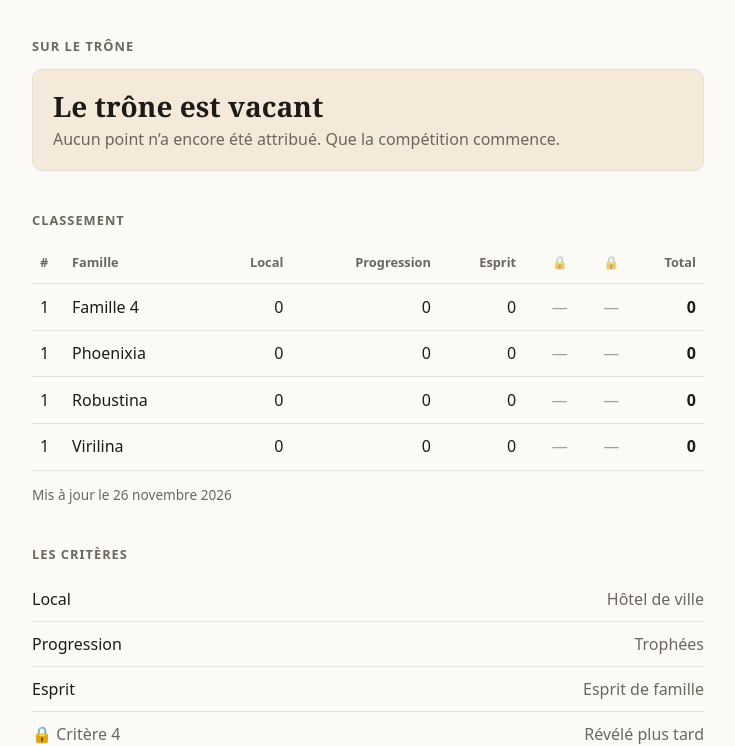
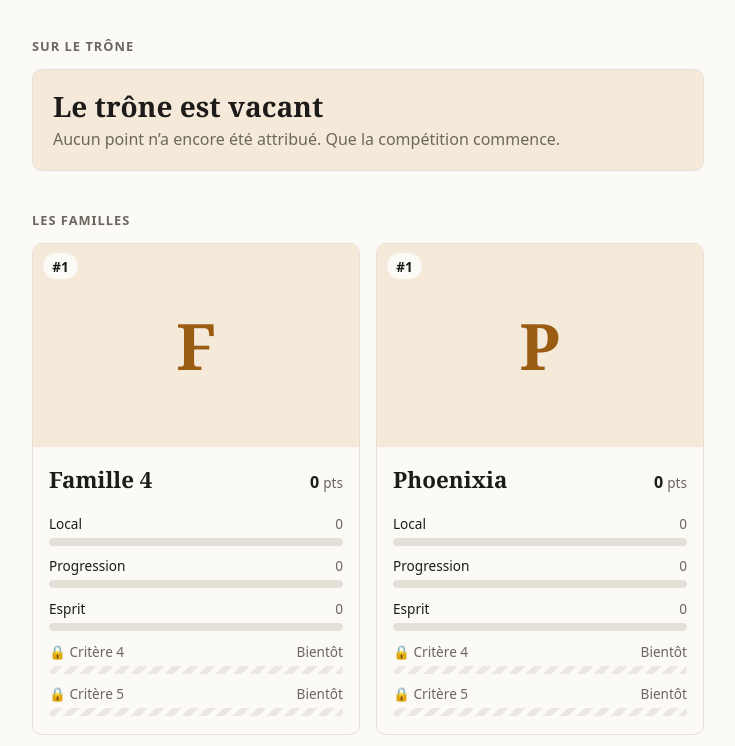
Before and after one commit to UnnamedH/phenix-site, a plain HTML site: page index.html in a window 1280 px wide. Shown: the part 222-968 px from the top of the page, without its empty margins (272-1007 px from the left). Drawn offline with Linux system fonts and the light colour scheme.

Commit message:
Show each family as a card with picture and progress bars
Replaces the leaderboard table with ranked cards: family picture (letter
placeholder until one is added), total, and one progress bar per criterion.
Locked criteria show as striped empty bars. Bars scale to an optional
per-criterion max, otherwise to the best family in that criterion.

Co-Authored-By: Claude Opus 5.5 <noreply@anthropic.com>
Claude-Session: https://claude.ai/code/session_01Y1VuTkD7pGwDjFYRg91kra

```diff
--- a/app.js
+++ b/app.js
@@ -54,7 +54,8 @@
     var patrols = rows.slice(1).map(function (r) {
       var scores = {};
       for (var id in colFor) scores[id] = toNumber(r[colFor[id]]);
-      return { name: r[0].trim(), scores: scores };
+      var known = data.patrols.filter(function (q) { return norm(q.name) === norm(r[0]); })[0];
+      return { name: r[0].trim(), image: known && known.image, scores: scores };
     }).filter(function (p) { return p.name; });
     if (patrols.length) data.patrols = patrols;
     data.updated = null;
@@ -68,6 +69,7 @@
       var sum = active.reduce(function (s, c) { return s + toNumber((p.scores || {})[c.id]); }, 0);
       return {
         name: p.name,
+        image: p.image,
         scores: p.scores || {},
         value: useAverage && active.length ? sum / active.length : sum
       };
@@ -102,35 +104,85 @@
     box.appendChild(card);
   }
 
-  function renderTable(list, data) {
-    var table = document.getElementById("board");
-    var thead = table.tHead, tbody = table.tBodies[0];
-    thead.textContent = ""; tbody.textContent = "";
+  // Bar scale per criterion: its "max" from the data file if set, otherwise the
+  // best score among the families (so the leader in that criterion fills the bar).
+  function scaleFor(c, list) {
+    if (c.max > 0) return c.max;
+    return list.reduce(function (m, p) { return Math.max(m, toNumber(p.scores[c.id])); }, 0);
+  }
 
-    var hr = el("tr");
-    hr.appendChild(el("th", { scope: "col" }, "#"));
-    hr.appendChild(el("th", { scope: "col" }, "Famille"));
-    data.criteria.forEach(function (c) {
-      var th = el("th", { scope: "col" }, c.locked ? "🔒" : c.label);
-      if (c.locked) { th.className = "locked"; th.setAttribute("aria-label", c.label + " (verrouillé)"); th.title = "Bientôt"; }
-      hr.appendChild(th);
-    });
-    hr.appendChild(el("th", { scope: "col" }, data.ranking === "average" ? "Moyenne" : "Total"));
-    thead.appendChild(hr);
+  function media(p) {
+    var box = el("div", { "class": "card-media" });
+    var mono = el("span", { "class": "monogram", "aria-hidden": "true" }, p.name.charAt(0).toUpperCase());
+    box.appendChild(mono);
+    if (p.image) {
+      var img = el("img", { src: p.image, alt: "Emblème de la famille " + p.name, width: "640", height: "400", loading: "lazy", decoding: "async" });
+      img.addEventListener("error", function () { img.remove(); });
+      box.appendChild(img);
+    }
+    return box;
+  }
+
+  function renderCards(list, data) {
+    var ol = document.getElementById("cards");
+    ol.textContent = "";
+    var scales = {};
+    data.criteria.forEach(function (c) { if (!c.locked) scales[c.id] = scaleFor(c, list); });
+    var unit = data.ranking === "average" ? "moy." : "pts";
+    var fills = [];
 
     list.forEach(function (p) {
-      var tr = el("tr", p.rank === 1 && p.value > 0 ? { "class": "leader" } : null);
-      tr.appendChild(el("td", null, String(p.rank)));
-      tr.appendChild(el("th", { scope: "row", translate: "no" }, p.name));
+      var isLeader = p.rank === 1 && p.value > 0;
+      var li = el("li", { "class": "card" + (isLeader ? " leader" : "") });
+
+      var m = media(p);
+      m.appendChild(el("span", { "class": "rank", "aria-label": "Rang " + p.rank }, (isLeader ? "👑 " : "#") + p.rank));
+      li.appendChild(m);
+
+      var body = el("div", { "class": "card-body" });
+      var head = el("div", { "class": "card-head" });
+      head.appendChild(el("h3", { "class": "card-name", translate: "no" }, p.name));
+      var total = el("p", { "class": "card-total" }, nf.format(p.value) + " ");
+      total.appendChild(el("span", null, unit));
+      head.appendChild(total);
+      body.appendChild(head);
+
+      var stats = el("ul", { "class": "stats" });
       data.criteria.forEach(function (c) {
+        var item = el("li", { "class": "stat" + (c.locked ? " locked" : "") });
+        var row = el("div", { "class": "stat-row" });
+        row.appendChild(el("span", null, c.locked ? "🔒 " + c.label : c.label));
+        var v = toNumber(p.scores[c.id]);
+        var max = scales[c.id];
+        row.appendChild(el("span", null, c.locked ? "Bientôt" : nf.format(v) + (c.max > 0 ? " / " + nf.format(c.max) : "")));
+        item.appendChild(row);
+
+        var bar = el("div", { "class": "bar" });
         if (c.locked) {
-          tr.appendChild(el("td", { "class": "locked", "aria-label": "verrouillé" }, "—"));
+          bar.setAttribute("aria-hidden", "true");
         } else {
-          tr.appendChild(el("td", null, nf.format(toNumber(p.scores[c.id]))));
+          bar.setAttribute("role", "meter");
+          bar.setAttribute("aria-label", c.label + " — " + p.name);
+          bar.setAttribute("aria-valuemin", "0");
+          bar.setAttribute("aria-valuemax", String(max || 0));
+          bar.setAttribute("aria-valuenow", String(v));
+          var fill = el("div", { "class": "bar-fill" });
+          bar.appendChild(fill);
+          fills.push([fill, max > 0 ? Math.min(1, Math.max(0, v / max)) : 0]);
         }
+        item.appendChild(bar);
+        stats.appendChild(item);
       });
-      tr.appendChild(el("td", { "class": "total" }, nf.format(p.value)));
-      tbody.appendChild(tr);
+      body.appendChild(stats);
+      li.appendChild(body);
+      ol.appendChild(li);
+    });
+
+    // Grow the bars after the first paint.
+    requestAnimationFrame(function () {
+      requestAnimationFrame(function () {
+        fills.forEach(function (f) { f[0].style.setProperty("--p", f[1]); });
+      });
     });
 
     var updated = document.getElementById("updated");
@@ -155,7 +207,7 @@
   function render(data) {
     var list = rank(data);
     renderThrone(list, data);
-    renderTable(list, data);
+    renderCards(list, data);
     renderCriteria(data);
   }
 
--- a/data/patrols.json
+++ b/data/patrols.json
@@ -2,16 +2,68 @@
   "updated": "2026-11-26",
   "ranking": "total",
   "criteria": [
-    { "id": "local", "label": "Local", "hint": "Hôtel de ville" },
-    { "id": "progression", "label": "Progression", "hint": "Trophées" },
-    { "id": "esprit", "label": "Esprit", "hint": "Esprit de famille" },
-    { "id": "c4", "label": "Critère 4", "locked": true },
-    { "id": "c5", "label": "Critère 5", "locked": true }
+    {
+      "id": "local",
+      "label": "Local",
+      "hint": "Hôtel de ville"
+    },
+    {
+      "id": "progression",
+      "label": "Progression",
+      "hint": "Trophées"
+    },
+    {
+      "id": "esprit",
+      "label": "Esprit",
+      "hint": "Esprit de famille"
+    },
+    {
+      "id": "c4",
+      "label": "Critère 4",
+      "locked": true
+    },
+    {
+      "id": "c5",
+      "label": "Critère 5",
+      "locked": true
+    }
   ],
   "patrols": [
-    { "name": "Phoenixia", "scores": { "local": 0, "progression": 0, "esprit": 0 } },
-    { "name": "Robustina", "scores": { "local": 0, "progression": 0, "esprit": 0 } },
-    { "name": "Virilina", "scores": { "local": 0, "progression": 0, "esprit": 0 } },
-    { "name": "Famille 4", "scores": { "local": 0, "progression": 0, "esprit": 0 } }
+    {
+      "name": "Phoenixia",
+      "image": "images/phoenixia.jpg",
+      "scores": {
+        "local": 0,
+        "progression": 0,
+        "esprit": 0
+      }
+    },
+    {
+      "name": "Robustina",
+      "image": "images/robustina.jpg",
+      "scores": {
+        "local": 0,
+        "progression": 0,
+        "esprit": 0
+      }
+    },
+    {
+      "name": "Virilina",
+      "image": "images/virilina.jpg",
+      "scores": {
+        "local": 0,
+        "progression": 0,
+        "esprit": 0
+      }
+    },
+    {
+      "name": "Famille 4",
+      "image": "images/famille-4.jpg",
+      "scores": {
+        "local": 0,
+        "progression": 0,
+        "esprit": 0
+      }
+    }
   ]
 }
--- a/index.html
+++ b/index.html
@@ -30,14 +30,8 @@
     </section>
 
     <section aria-labelledby="board-title">
-      <h2 id="board-title">Classement</h2>
-      <div class="table-scroll">
-        <table id="board">
-          <caption class="sr-only">Statistiques des quatre familles</caption>
-          <thead></thead>
-          <tbody></tbody>
-        </table>
-      </div>
+      <h2 id="board-title">Les familles</h2>
+      <ol id="cards" class="cards"></ol>
       <p id="updated" class="muted small"></p>
     </section>
 
--- a/styles.css
+++ b/styles.css
@@ -92,41 +92,125 @@ h2 {
 }
 .throne-meta { margin: 0.25rem 0 0; color: var(--muted); }
 
-/* Table */
-.table-scroll { overflow-x: auto; }
+/* Family cards */
+.cards {
+  list-style: none;
+  padding: 0;
+  margin: 0;
+  display: grid;
+  grid-template-columns: repeat(auto-fill, minmax(min(100%, 19rem), 1fr));
+  gap: 1rem;
+}
 
-table {
+.card {
+  border: 1px solid var(--line);
+  border-radius: 10px;
+  overflow: hidden;
+  background: var(--bg);
+  min-width: 0;
+}
+.card.leader { border-color: var(--accent); box-shadow: 0 0 0 1px var(--accent); }
+
+.card-media {
+  position: relative;
+  aspect-ratio: 16 / 10;
+  background: var(--accent-soft);
+}
+.card-media img {
+  position: absolute;
+  inset: 0;
+  display: block;
   width: 100%;
-  border-collapse: collapse;
+  height: 100%;
+  object-fit: cover;
+}
+.monogram {
+  position: absolute;
+  inset: 0;
+  display: grid;
+  place-items: center;
+  font-family: var(--serif);
+  font-size: 4rem;
+  font-weight: 600;
+  color: var(--accent);
+}
+.rank {
+  position: absolute;
+  top: 0.6rem;
+  left: 0.6rem;
+  background: var(--bg);
+  color: var(--fg);
+  border-radius: 999px;
+  padding: 0.15rem 0.6rem;
+  font-size: 0.85rem;
+  font-weight: 600;
   font-variant-numeric: tabular-nums;
 }
+.card.leader .rank { background: var(--accent); color: var(--bg); }
 
-th, td {
-  padding: 0.65rem 0.5rem;
-  border-bottom: 1px solid var(--line);
-  text-align: right;
+.card-body { padding: 1rem 1rem 1.1rem; }
+
+.card-head {
+  display: flex;
+  align-items: baseline;
+  justify-content: space-between;
+  gap: 0.75rem;
+  margin-bottom: 0.9rem;
+}
+.card-name {
+  font-family: var(--serif);
+  font-size: 1.4rem;
+  font-weight: 600;
+  margin: 0;
+  min-width: 0;
+  overflow-wrap: anywhere;
+}
+.card-total {
+  margin: 0;
+  font-weight: 700;
+  font-variant-numeric: tabular-nums;
   white-space: nowrap;
 }
+.card-total span { font-weight: 400; color: var(--muted); font-size: 0.85rem; }
 
-th {
-  font-size: 0.8rem;
-  font-weight: 600;
-  color: var(--muted);
+.stats { list-style: none; padding: 0; margin: 0; display: grid; gap: 0.6rem; }
+.stat-row {
+  display: flex;
+  justify-content: space-between;
+  gap: 0.5rem;
+  font-size: 0.85rem;
+  margin-bottom: 0.25rem;
+}
+.stat-row span:last-child { font-variant-numeric: tabular-nums; color: var(--muted); }
+.stat.locked { color: var(--muted); }
+
+.bar {
+  height: 8px;
+  border-radius: 999px;
+  background: var(--line);
+  overflow: hidden;
+}
+.bar-fill {
+  height: 100%;
+  background: var(--accent);
+  border-radius: inherit;
+  transform-origin: left center;
+  transform: scaleX(var(--p, 0));
+  transition: transform 700ms cubic-bezier(.2,.7,.2,1);
+}
+.stat.locked .bar {
+  background: repeating-linear-gradient(-45deg, var(--line) 0 6px, transparent 6px 12px);
+  opacity: 0.7;
 }
 
-th:first-child, td:first-child { text-align: left; width: 2rem; }
-th:nth-child(2), td:nth-child(2), tbody th { text-align: left; }
-
-td.total { font-weight: 700; }
-td.locked, th.locked { color: var(--muted); opacity: 0.6; }
-
 @media (max-width: 480px) {
-  th, td { padding: 0.6rem 0.3rem; }
-  thead th { font-size: 0.72rem; }
+  .card-media { aspect-ratio: 2 / 1; }
+  .monogram { font-size: 3rem; }
 }
 
-tr.leader > * { background: var(--accent-soft); }
-tr.leader th { font-weight: 600; }
+@media (prefers-reduced-motion: reduce) {
+  .bar-fill { transition: none; }
+}
 
 /* Criteria */
 .criteria { list-style: none; padding: 0; margin: 0; }
```
Also changed, not shown: 2 other files.
